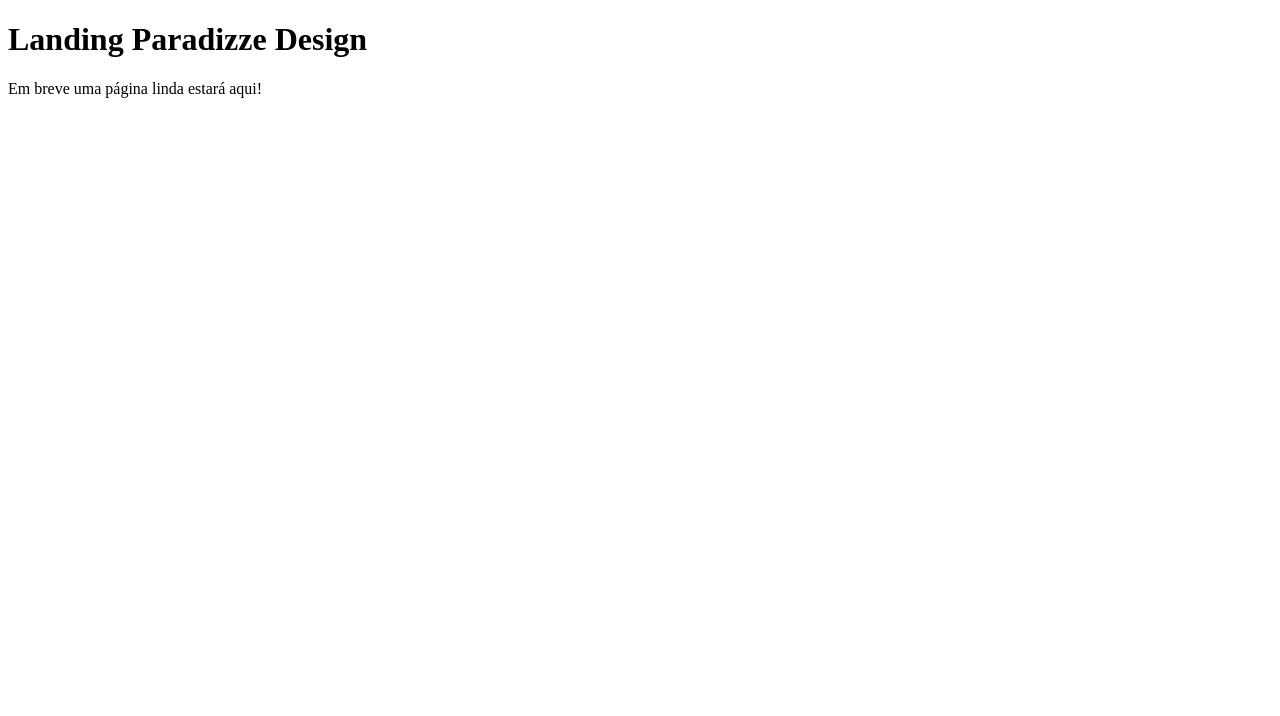
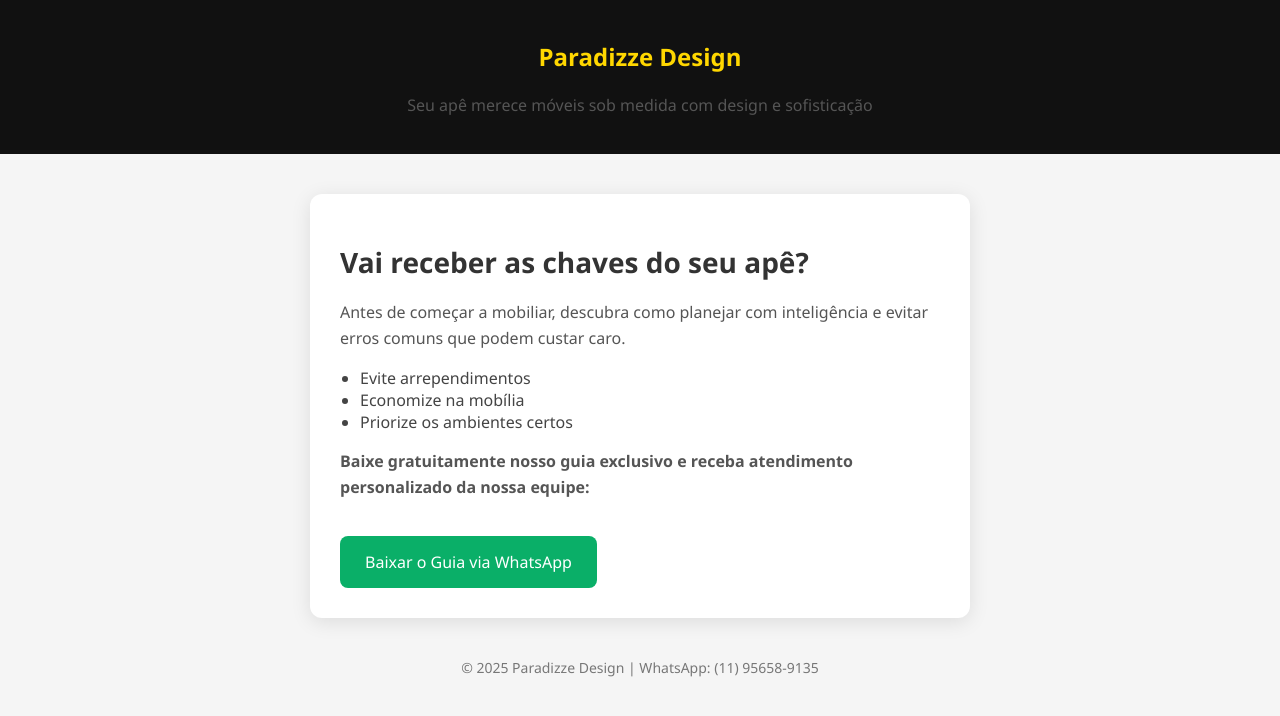
Before and after one commit to tuliodias25/paradizze-landing, a plain HTML site: page index.html in a window 1280 px wide. Drawn offline with Linux system fonts and the light colour scheme.

Commit message:
Add files via upload

```diff
--- a/index.html
+++ b/index.html
@@ -1,8 +1,85 @@
+
 <!DOCTYPE html>
 <html lang="pt-BR">
-<head><meta charset="UTF-8"><title>Paradizze Design</title></head>
+<head>
+  <meta charset="UTF-8" />
+  <meta name="viewport" content="width=device-width, initial-scale=1.0" />
+  <title>Guia Gratuito - Paradizze Design</title>
+  <style>
+    body {
+      font-family: 'Segoe UI', sans-serif;
+      background-color: #f5f5f5;
+      margin: 0;
+      padding: 0;
+    }
+    header {
+      background-color: #111;
+      color: gold;
+      padding: 20px;
+      text-align: center;
+    }
+    .container {
+      max-width: 600px;
+      margin: 40px auto;
+      background: white;
+      border-radius: 12px;
+      padding: 30px;
+      box-shadow: 0 4px 20px rgba(0,0,0,0.1);
+    }
+    h1 {
+      color: #333;
+      font-size: 28px;
+    }
+    p {
+      color: #555;
+      line-height: 1.6;
+    }
+    ul {
+      color: #444;
+      padding-left: 20px;
+    }
+    .btn {
+      display: inline-block;
+      margin-top: 20px;
+      background-color: #0aaf68;
+      color: white;
+      padding: 15px 25px;
+      font-size: 16px;
+      border: none;
+      border-radius: 8px;
+      text-decoration: none;
+    }
+    .btn:hover {
+      background-color: #08925b;
+    }
+    footer {
+      text-align: center;
+      font-size: 14px;
+      color: #777;
+      margin: 40px 0 20px;
+    }
+  </style>
+</head>
 <body>
-  <h1>Landing Paradizze Design</h1>
-  <p>Em breve uma página linda estará aqui!</p>
+  <header>
+    <h2>Paradizze Design</h2>
+    <p>Seu apê merece móveis sob medida com design e sofisticação</p>
+  </header>
+
+  <div class="container">
+    <h1>Vai receber as chaves do seu apê?</h1>
+    <p>Antes de começar a mobiliar, descubra como planejar com inteligência e evitar erros comuns que podem custar caro.</p>
+    <ul>
+      <li>Evite arrependimentos</li>
+      <li>Economize na mobília</li>
+      <li>Priorize os ambientes certos</li>
+    </ul>
+    <p><strong>Baixe gratuitamente nosso guia exclusivo e receba atendimento personalizado da nossa equipe:</strong></p>
+    <a class="btn" href="https://wa.me/5511956589135" target="_blank">Baixar o Guia via WhatsApp</a>
+  </div>
+
+  <footer>
+    &copy; 2025 Paradizze Design | WhatsApp: (11) 95658-9135
+  </footer>
 </body>
 </html>
```
